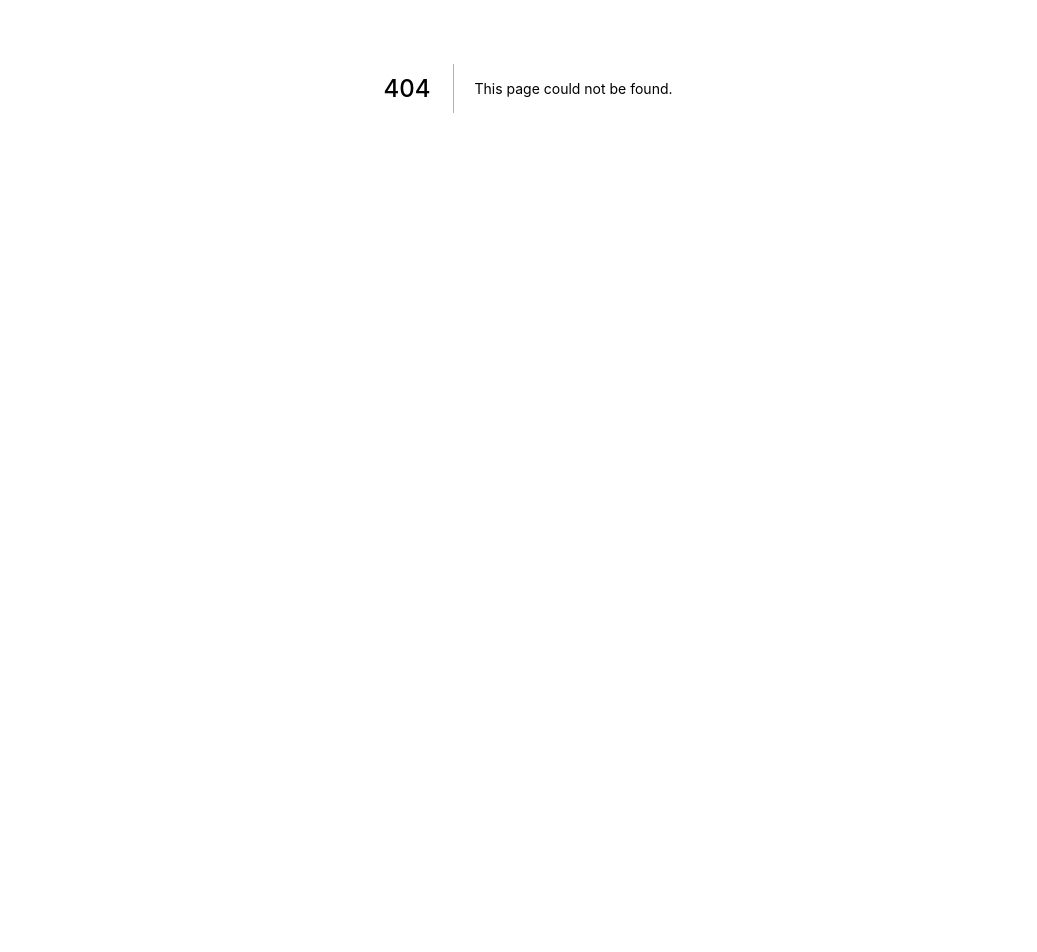
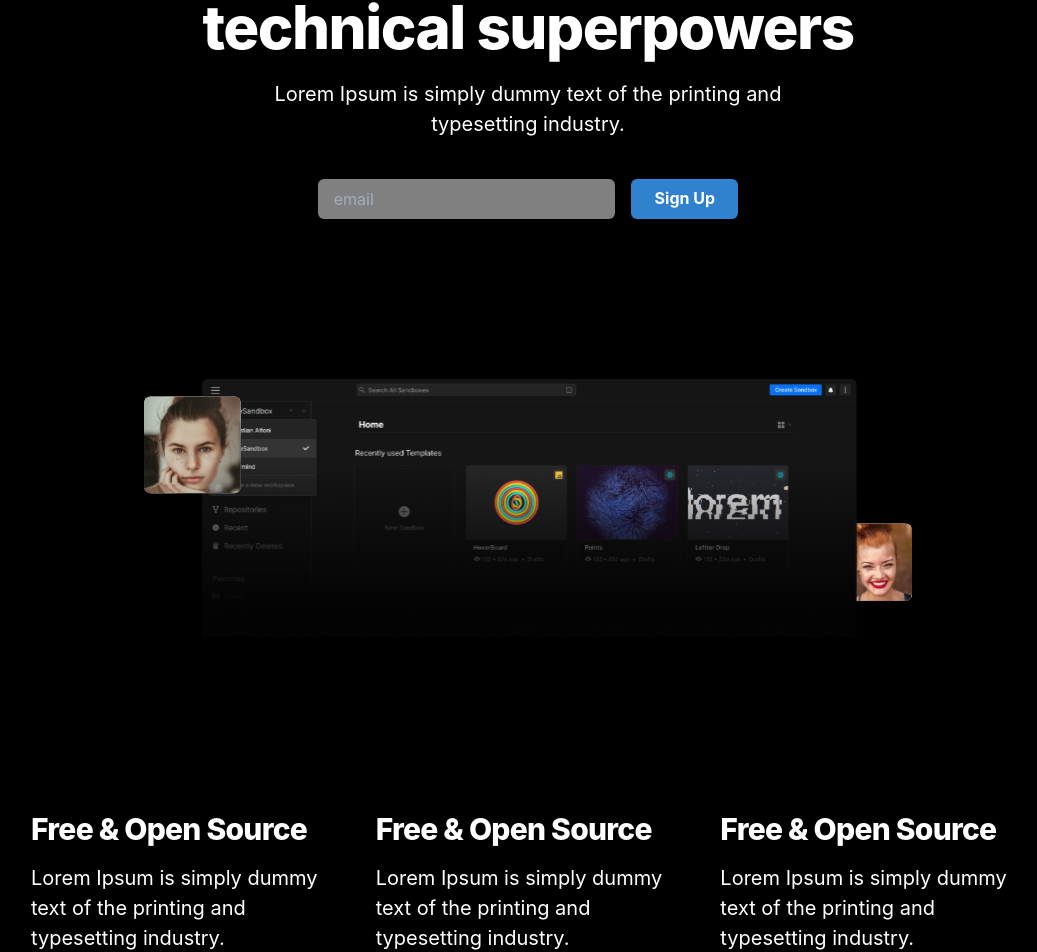
Before and after one commit to bitprj/bitproject_website, a Next.js app: page /home in a window 1280 px wide. Before the commit this address had no page. Shown: the part 312-1264 px from the top of the page, without its empty margins (112-1149 px from the left). Before the commit the page ends 800 px from the top, so only its background shows below. Built offline with nearby package versions, Linux system fonts and the light colour scheme.

Commit message:
homepage

```diff
--- a/components/landing.jsx
+++ b/components/landing.jsx
@@ -10,13 +10,16 @@ import {
   useColorModeValue as mode,
   LightMode,
   Center,
-  Container
+  Container,
+  FormControl,
+  FormLabel,
+  Input
 } from '@chakra-ui/react'
 
 import * as React from 'react'
 import Fade from 'react-reveal/Fade';
 
-export const Landing = ({ heading, description,cta1, cta2, image, logoImage, play, cta1link, cta2link }) => {
+export const Landing = ({ heading, description,cta1, cta2, image, logoImage, play, cta1link, cta2link, formActionButton, formActionButtonLink }) => {
   return (
     <Box as="section" bg="black" pt="24" pb="12" overflow="hidden" color="white">
       <Container
@@ -28,12 +31,12 @@ export const Landing = ({ heading, description,cta1, cta2, image, logoImage, pla
         <Box maxW={{ base: 'xl', md: '7xl' }} mx="auto" px={{ base: '6', md: '8' }}>
           <Box textAlign="center">
 
-          <Img
+          {logoImage && <Img
               alt="Page icon"
               src={logoImage}
               width="10%"
               m="0 auto"
-            />
+            />}
 
             <Heading
               as="h1"
@@ -59,7 +62,7 @@ export const Landing = ({ heading, description,cta1, cta2, image, logoImage, pla
             spacing="4"
           >
             <LightMode>
-              <Button
+              {cta1 && <Button
                 as="a"
                 href={cta1link}
                 size="lg"
@@ -69,8 +72,8 @@ export const Landing = ({ heading, description,cta1, cta2, image, logoImage, pla
                 fontSize="md"
               >
                 {cta1}
-              </Button>
-              <Button
+              </Button>}
+              {cta2 && <Button
                 as="a"
                 href={cta2link}
                 size="lg"
@@ -80,7 +83,25 @@ export const Landing = ({ heading, description,cta1, cta2, image, logoImage, pla
                 fontSize="md"
               >
                 {cta2}
+              </Button>}
+
+              {formActionButton && <Box display="flex" alignItems="center">
+              <FormControl id="email" mr="1rem" isRequired>
+                <Input placeholder="email" border="none" bg="grey" />
+
+              </FormControl>
+              <Button
+                as="a"
+                href={formActionButtonLink}
+                colorScheme="blue"
+                px="8"
+                fontWeight="bold"
+                fontSize="md"
+              >
+                {formActionButton}
               </Button>
+
+              </Box>}
             </LightMode>
           </Stack>
 
--- /dev/null
+++ b/components/tricol/index.js
@@ -0,0 +1,73 @@
+import {
+    Box,
+    Heading,
+    Container,
+    Text,
+    SimpleGrid,
+    useColorModeValue as mode,
+} from '@chakra-ui/react'
+import Fade from 'react-reveal/Fade';
+import * as React from 'react'
+export const TriCol = ({ heading1, para1, heading2, para2, heading3, para3 }) => {
+    return (
+        <Box as="section" bg="black" pt="24" pb="12" overflow="hidden" color="white">
+            <Container
+                maxW="container.lg"
+                p="15px"
+            >
+                <SimpleGrid columns={3} spacing={10} minChildWidth="300px">
+                    <Box>
+                        <Heading
+                            as="h1"
+                            size="lg"
+                            fontWeight="extrabold"
+                            maxW="48rem"
+                            mx="auto"
+                            lineHeight="1.2"
+                            letterSpacing="tight"
+                            >
+                            {heading1}
+                        </Heading>
+                        <Text fontSize="xl" mt="4" maxW="xl" mx="auto" >
+                            {para1}
+                        </Text>
+                    </Box>
+                    <Box>
+                        <Heading
+                            as="h1"
+                            size="lg"
+                            fontWeight="extrabold"
+                            maxW="48rem"
+                            mx="auto"
+                            lineHeight="1.2"
+                            letterSpacing="tight"
+                            >
+                            {heading2}
+                        </Heading>
+                        <Text fontSize="xl" mt="4" maxW="xl" mx="auto" >
+                            {para2}
+                        </Text>
+                    </Box>
+                    <Box>
+                        <Heading
+                            as="h1"
+                            size="lg"
+                            fontWeight="extrabold"
+                            maxW="48rem"
+                            mx="auto"
+                            lineHeight="1.2"
+                            letterSpacing="tight"
+                            >
+                            {heading3}
+                        </Heading>
+                        <Text fontSize="xl" mt="4" maxW="xl" mx="auto" >
+                            {para3}
+                        </Text>
+                    </Box>
+                </SimpleGrid>
+
+            </Container>
+        </Box>
+
+    )
+}
--- /dev/null
+++ b/pages/home.js
@@ -0,0 +1,44 @@
+import Head from 'next/head'
+import Image from 'next/image'
+
+import { Landing } from '../components/landing.jsx'
+// import Layout from '../components/layout'
+import { Hero } from '../components/hero'
+import { Textblock } from '../components/textblock'
+import { DualCol } from '../components/dualcol'
+import { OverflowDualCol } from '../components/overflowdualcol'
+import { CenterDualCol } from '../components/dualcol/center'
+import { Carousel } from '../components/carousel'
+import { DescDualCol } from '../components/dualcol/descriptive'
+import { TriCol } from '../components/tricol'
+
+export default function HomePage() {
+  return (
+    <div>
+
+      <Landing
+      heading="We equip students with technical superpowers"
+      description="Lorem Ipsum is simply dummy text of the printing and typesetting industry."
+    //   cta1="Apply Now"
+    //   cta2="Learn More"
+    formActionButton = "Sign Up"
+    formActionButtonLink = "ENTER SIGN UP PAGE"
+      image="/home.svg"
+      cta1link={' https://www.notion.so/bitproject/Welcome-to-Serverless-Camp-e218f86daf4248509350709cd9fa8017'}
+      cta2link={'https://airtable.com/shr9hT8pEXpAAM00Z'}
+      />
+
+     <TriCol
+        heading1="Free & Open Source"
+        para1="Lorem Ipsum is simply dummy text of the printing and typesetting industry."
+        heading2="Free & Open Source"
+        para2="Lorem Ipsum is simply dummy text of the printing and typesetting industry."
+        heading3="Free & Open Source"
+        para3="Lorem Ipsum is simply dummy text of the printing and typesetting industry."
+     />
+
+
+
+    </div>
+  )
+}
--- a/pages/index.js
+++ b/pages/index.js
@@ -11,7 +11,7 @@ import { CenterDualCol } from '../components/dualcol/center'
 import { Carousel } from '../components/carousel'
 import { DescDualCol } from '../components/dualcol/descriptive'
 
-export default function Home() {
+export default function Serverless() {
   return (
     <div>
 
```
Also changed, not shown: public/home.svg (added).
